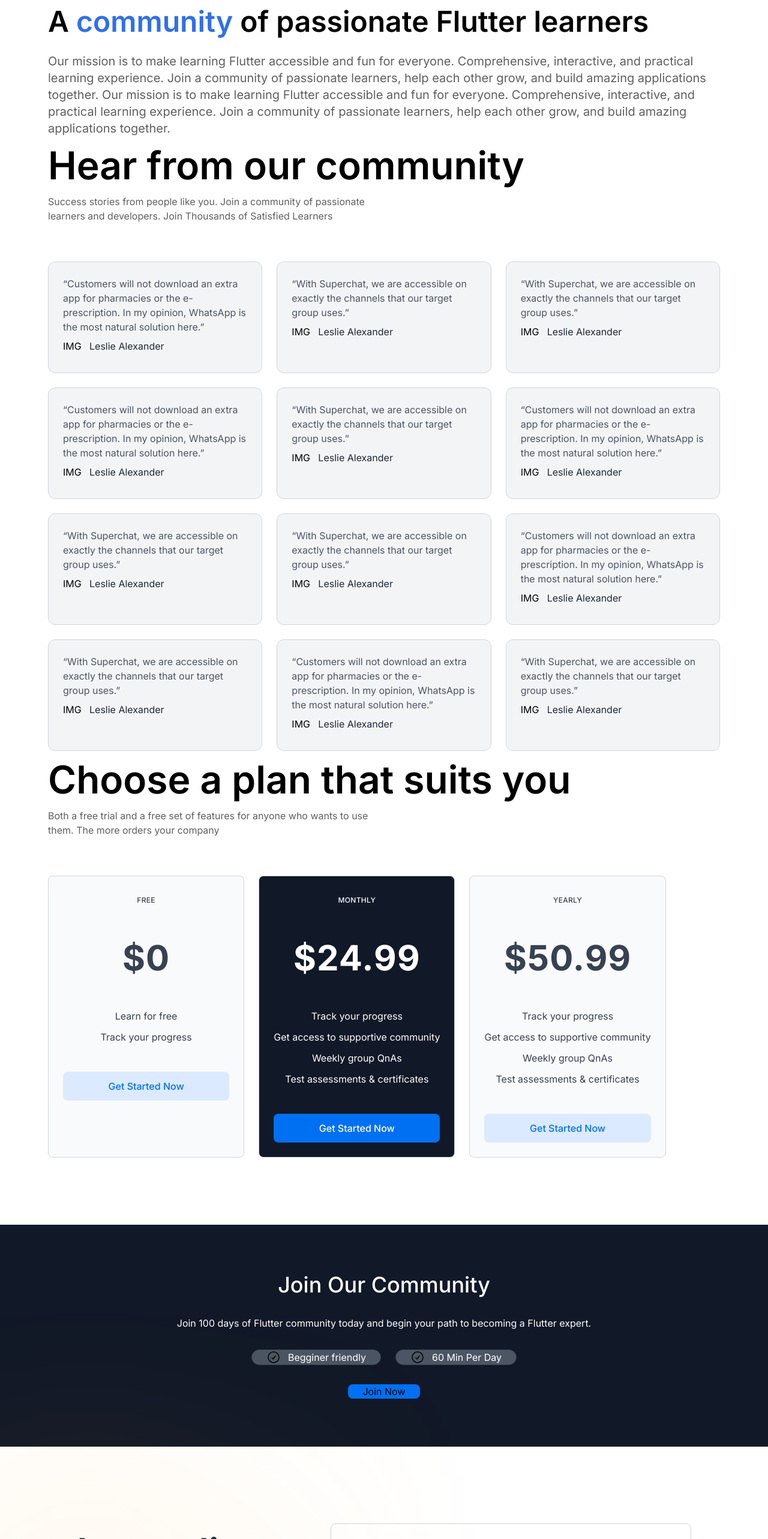
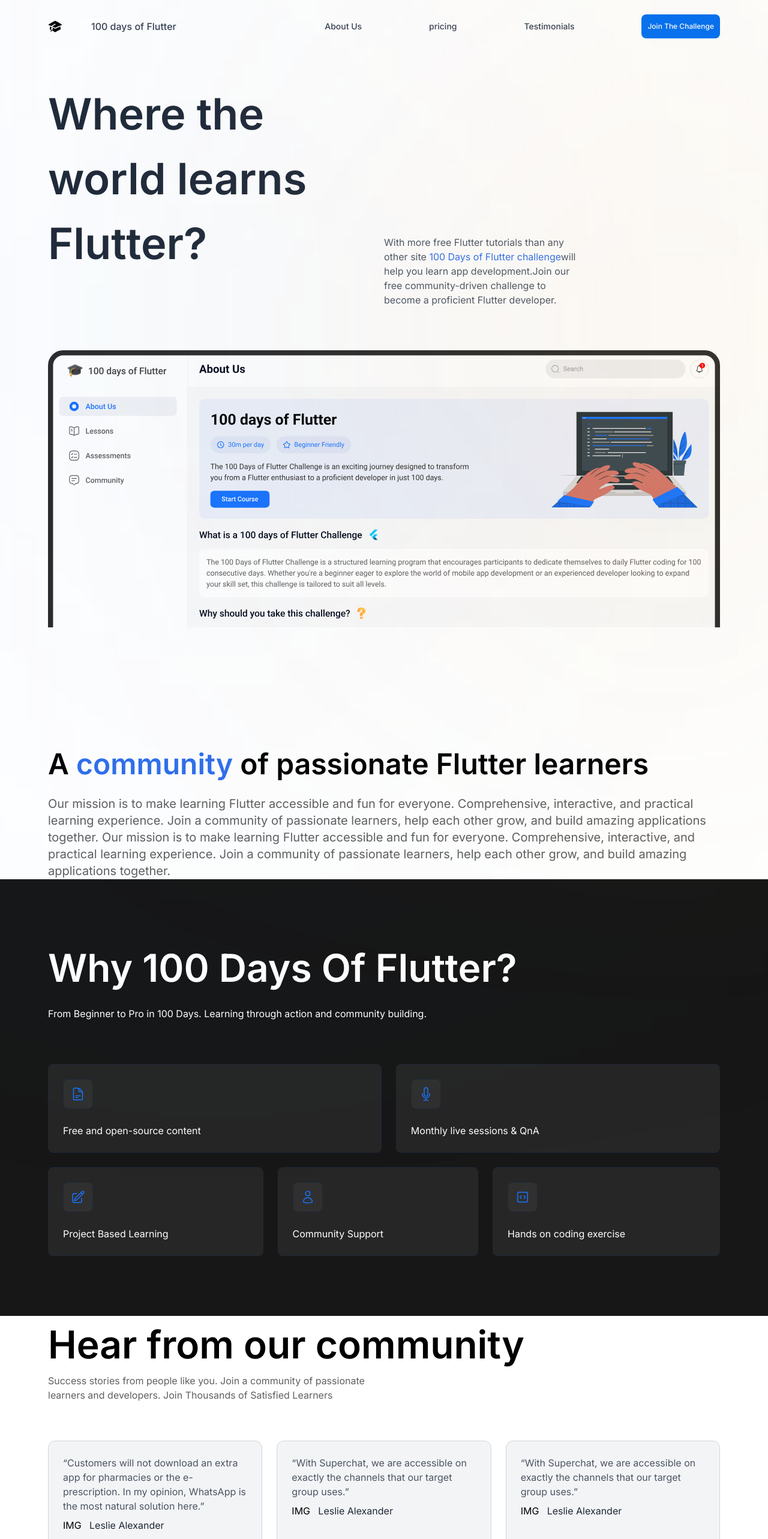
Before and after one commit to hamnas1/my-app, a Next.js app: page /portfolio in a window 1280 px wide. Shown: the top 2566 px of the page at 60% size. Built offline with nearby package versions, Linux system fonts and the light colour scheme.

Commit message:
headerpage

```diff
--- a/app/portfolio/design.tsx
+++ b/app/portfolio/design.tsx
@@ -9,7 +9,69 @@ import {
   QuestionHeading,
   QuestionSubHeading,
   QuestionContainer,
+  HeaderHeading,
+  HeaderSubHeading
 } from "@/components/heading";
+import svgimage from "@/app/nice.svg"
+import Image from "next/image";
+export const HeaderPage = () =>{
+    return (<>
+        <div className=" flex flex-row justify-between items-center mb-[72px] mt-[24px] px-[80px]">
+        <div className="flex flex-row justify-start items-center gap-12">
+         <span className="flex-grow-0">
+         <svg xmlns="http://www.w3.org/2000/svg" viewBox="0 0 24 24" fill="currentColor" className="size-6">
+  <path d="M11.7 2.805a.75.75 0 0 1 .6 0A60.65 60.65 0 0 1 22.83 8.72a.75.75 0 0 1-.231 1.337 49.948 49.948 0 0 0-9.902 3.912l-.003.002c-.114.06-.227.119-.34.18a.75.75 0 0 1-.707 0A50.88 50.88 0 0 0 7.5 12.173v-.224c0-.131.067-.248.172-.311a54.615 54.615 0 0 1 4.653-2.52.75.75 0 0 0-.65-1.352 56.123 56.123 0 0 0-4.78 2.589 1.858 1.858 0 0 0-.859 1.228 49.803 49.803 0 0 0-4.634-1.527.75.75 0 0 1-.231-1.337A60.653 60.653 0 0 1 11.7 2.805Z" />
+  <path d="M13.06 15.473a48.45 48.45 0 0 1 7.666-3.282c.134 1.414.22 2.843.255 4.284a.75.75 0 0 1-.46.711 47.87 47.87 0 0 0-8.105 4.342.75.75 0 0 1-.832 0 47.87 47.87 0 0 0-8.104-4.342.75.75 0 0 1-.461-.71c.035-1.442.121-2.87.255-4.286.921.304 1.83.634 2.726.99v1.27a1.5 1.5 0 0 0-.14 2.508c-.09.38-.222.753-.397 1.11.452.213.901.434 1.346.66a6.727 6.727 0 0 0 .551-1.607 1.5 1.5 0 0 0 .14-2.67v-.645a48.549 48.549 0 0 1 3.44 1.667 2.25 2.25 0 0 0 2.12 0Z" />
+  <path d="M4.462 19.462c.42-.419.753-.89 1-1.395.453.214.902.435 1.347.662a6.742 6.742 0 0 1-1.286 1.794.75.75 0 0 1-1.06-1.06Z" />
+</svg>
+</span>
+       <span className="flex-auto font-roboto text-base font-medium  text-left text-gray-700">
+        100 days of Flutter
+       </span>
+     </div>
+<div className=" flex flex-row  items-center gap-28">
+    <HeaderHeading>About Us</HeaderHeading>
+    <HeaderHeading> pricing</HeaderHeading>
+    <HeaderHeading> Testimonials</HeaderHeading>
+    <button className=" flex flex-row justify-center items-center gap-10 rounded-lg p-2.5 bg-blue-500" > <span className=" font-roboto text-xs font-medium leading-5 text-left text-white"> Join The Challenge</span>
+    </button>
+</div>
+        </div>
+        <div className="grid grid-cols-2">
+            <span className=" row-span-2 px-[80px] font-roboto text-[72px] font-semibold leading-normal text-left text-gray-800">
+        Where the world learns Flutter?</span>
+
+
+
+                    <div className="pt-[256px] grid grid-cols-2 ">
+
+                        <HeaderSubHeading>
+                    <span >With more free Flutter tutorials than any other site <span className=" text-blue-600">100 Days of Flutter challenge</span>
+                    will help you learn app development.Join our free community-driven challenge to become a proficient Flutter developer.</span>
+
+                </HeaderSubHeading>
+</div>
+<div className="px-[0px] circlePosition w-[300px] h-[271.1px] bg-[#2279fc] absolute z-1 right-[60%]  taranslate-x-[50%] translate-y-[100%] filter blur-[600px]  ">
+          {" "}
+        </div>
+        <div className="px-[0px] circlePosition w-[300px] h-[271.1px] bg-[#fea520] absolute z-1 left-[75%]  taranslate-x-[50%] translate-y-[100%] filter blur-[400px]  ">
+          {" "}
+        </div>
+      </div>
+      <div className=" flex flex-col justify-start items-center gap-[64px] my-[72px] mx-[80px] pt-0 pb-[120px] px-0">
+      <Image
+        src={svgimage} // Path relative to the public directory
+        alt="Nice SVG"
+        width={1280}  // Adjust as needed
+        height={528} // Adjust as needed
+      />
+</div>
+
+</>
+    );
+};
+
+
 
 export const CommunityPage = () => {
   return (
@@ -34,6 +96,89 @@ export const CommunityPage = () => {
     </div>
   );
 };
+
+export const GeneralPage =() => {
+    return(
+    <div className="self-stretch grow-0 flex flex-col  gap-[72px]  px-[80px] py-[100px] bg-[#171717]">
+    <div className="flex flex-col  gap-[16px] p-0">
+    <span className="flex-grow-0 font-roboto text-[64px] font-semibold  text-white text-left">
+        Why 100 Days Of Flutter?
+    </span>
+<span className="flex-grow-0 font-roboto text-base font-normal text-white text-left">
+From Beginner to Pro in 100 Days. Learning through action and community building.
+</span>
+ </div>
+ <div className=" flex flex-col flex-auto justify-start items-stretch gap-6 ">
+<div className=" flex flex-row  flex-auto justify-center items-start gap-6 p-0">
+<span className=" flex flex-col  flex-auto justify-start items-start gap-6 p-6 rounded-lg border border-solid border-gray-800 bg-[#262626]">
+<span className=" flex flex-col justify-start items-start gap-2 p-3 rounded-lg border border-solid border-gray-800 bg-[#303030]">
+<svg xmlns="http://www.w3.org/2000/svg" fill="none" viewBox="0 0 24 24" strokeWidth={1.5} stroke="#1774FF" className="size-6">
+  <path strokeLinecap="round" strokeLinejoin="round" d="M19.5 14.25v-2.625a3.375 3.375 0 0 0-3.375-3.375h-1.5A1.125 1.125 0 0 1 13.5 7.125v-1.5a3.375 3.375 0 0 0-3.375-3.375H8.25m0 12.75h7.5m-7.5 3H12M10.5 2.25H5.625c-.621 0-1.125.504-1.125 1.125v17.25c0 .621.504 1.125 1.125 1.125h12.75c.621 0 1.125-.504 1.125-1.125V11.25a9 9 0 0 0-9-9Z" />
+</svg>
+</span>
+<span className=" flex-grow-0 font-roboto text-base font-normal text-left text-white">
+    Free and open-source content
+</span>
+</span>
+<span className=" flex flex-col flex-auto justify-start items-start gap-6 p-6 rounded-lg border border-solid border-gray-800 bg-[#262626]">
+<span className=" flex flex-col justify-start items-start gap-2 p-3 rounded-lg border border-solid border-gray-800 bg-[#303030]">
+<svg xmlns="http://www.w3.org/2000/svg" fill="none" viewBox="0 0 24 24" strokeWidth={1.5} stroke="#1774FF" className="size-6">
+  <path strokeLinecap="round" strokeLinejoin="round" d="M12 18.75a6 6 0 0 0 6-6v-1.5m-6 7.5a6 6 0 0 1-6-6v-1.5m6 7.5v3.75m-3.75 0h7.5M12 15.75a3 3 0 0 1-3-3V4.5a3 3 0 1 1 6 0v8.25a3 3 0 0 1-3 3Z" />
+</svg>
+
+</span>
+<span className=" flex-grow-0 font-roboto text-base font-normal text-left text-white">
+Monthly live sessions & QnA
+</span>
+</span>
+</div>
+<div className=" flex flex-row flex-auto justify-start items-start gap-6 p-0">
+<span className=" flex flex-col  flex-auto justify-start items-start gap-6 p-6 rounded-lg border border-solid border-gray-800 bg-[#262626]">
+<span className=" flex flex-col justify-start items-start gap-2 p-3 rounded-lg border border-solid border-gray-800 bg-[#303030]">
+<svg xmlns="http://www.w3.org/2000/svg" fill="none" viewBox="0 0 24 24" strokeWidth={1.5} stroke="#1774FF" className="size-6">
+  <path strokeLinecap="round" strokeLinejoin="round" d="m16.862 4.487 1.687-1.688a1.875 1.875 0 1 1 2.652 2.652L10.582 16.07a4.5 4.5 0 0 1-1.897 1.13L6 18l.8-2.685a4.5 4.5 0 0 1 1.13-1.897l8.932-8.931Zm0 0L19.5 7.125M18 14v4.75A2.25 2.25 0 0 1 15.75 21H5.25A2.25 2.25 0 0 1 3 18.75V8.25A2.25 2.25 0 0 1 5.25 6H10" />
+</svg>
+</span>
+<span className=" flex-grow-0 font-roboto text-base font-normal text-left text-white">
+Project Based Learning
+</span>
+</span>
+
+<span className=" flex flex-col  flex-auto justify-start items-start gap-6 p-6 rounded-lg border border-solid border-gray-800 bg-[#262626]">
+<span className=" flex flex-col justify-start items-start gap-2 p-3 rounded-lg border border-solid border-gray-800 bg-[#303030]">
+<svg xmlns="http://www.w3.org/2000/svg" fill="none" viewBox="0 0 24 24" strokeWidth={1.5} stroke="#1774FF" className="size-6">
+  <path strokeLinecap="round" strokeLinejoin="round" d="M15.75 6a3.75 3.75 0 1 1-7.5 0 3.75 3.75 0 0 1 7.5 0ZM4.501 20.118a7.5 7.5 0 0 1 14.998 0A17.933 17.933 0 0 1 12 21.75c-2.676 0-5.216-.584-7.499-1.632Z" />
+</svg>
+</span>
+<span className=" flex-grow-0 font-roboto text-base font-normal text-left text-white">
+Community Support
+</span>
+</span>
+
+<span className=" flex flex-col  flex-auto justify-start items-start gap-6 p-6 rounded-lg border border-solid border-gray-800 bg-[#262626]">
+<span className=" flex flex-col  justify-start items-start gap-2 p-3 rounded-lg border border-solid border-gray-800 bg-[#303030]">
+<svg xmlns="http://www.w3.org/2000/svg"  fill="none"  viewBox="0 0 24 24" strokeWidth={1.5} stroke="#1774FF" className="size-6">
+  <path strokeLinecap="round" strokeLinejoin="round" d="M14.25 9.75 16.5 12l-2.25 2.25m-4.5 0L7.5 12l2.25-2.25M6 20.25h12A2.25 2.25 0 0 0 20.25 18V6A2.25 2.25 0 0 0 18 3.75H6A2.25 2.25 0 0 0 3.75 6v12A2.25 2.25 0 0 0 6 20.25Z" />
+</svg>
+</span>
+<span className=" flex-grow-0 font-roboto text-base font-normal text-left text-white">
+Hands on coding exercise
+</span>
+</span>
+
+
+
+
+</div>
+
+
+
+</div>
+</div>
+
+    );
+};
+
 
 export const DesignPage = () => {
   const pricingList: PricingCardProps[] = [
@@ -199,7 +344,7 @@ export const QuestionPage = () => {
         <span className="font-roboto text-base font-normal text-left text-gray-600">
           Got Questions? We've got answers
         </span>
-        <div className="px-[104.7px] circlePosition w-[200px] h-[200px] bg-[#fea520] absolute z-1 right-[80%]  taranslate-x-[50%] translate-y-[100%] filter blur-[220px]  ">
+        <div className="px-[104.7px] circlePosition w-[200px] h-[200px] bg-[#fea520] absolute z-1 right-[80%]  taranslate-x-[50%] translate-y-[100%] filter blur-[500px]  ">
           {" "}
         </div>
       </div>
--- a/app/portfolio/page.tsx
+++ b/app/portfolio/page.tsx
@@ -3,10 +3,15 @@ import { Review } from "./reviewpage";
 import { PageFooter } from "./design";
 import { JoinCommunity } from "./design";
 import { QuestionPage } from "./design";
+import { GeneralPage } from "./design";
+import { HeaderPage } from "./design";
+
 export default async function Home() {
   return (
     <>
+     <HeaderPage />
       <CommunityPage />
+     <GeneralPage />
       < Review />
       <DesignPage />
       <JoinCommunity />
--- a/components/heading.tsx
+++ b/components/heading.tsx
@@ -110,3 +110,19 @@ export const QuestionContainer = ({ children }: HeadingProps) => {
     </span>
   );
 };
+
+export const HeaderHeading = ({ children }: HeadingProps) => {
+    return (
+      <span className="flex-shrink-0 font-roboto text-sm font-medium text-center text-gray-700 ">
+        {children}
+      </span>
+    );
+  };
+
+  export const HeaderSubHeading = ({ children }: HeadingProps) => {
+    return (
+      <span className="flex-grow font-roboto text-base font-normal  text-left text-gray-600 ">
+        {children}
+      </span>
+    );
+  };
```
Also changed, not shown: app/nice.svg (added).
